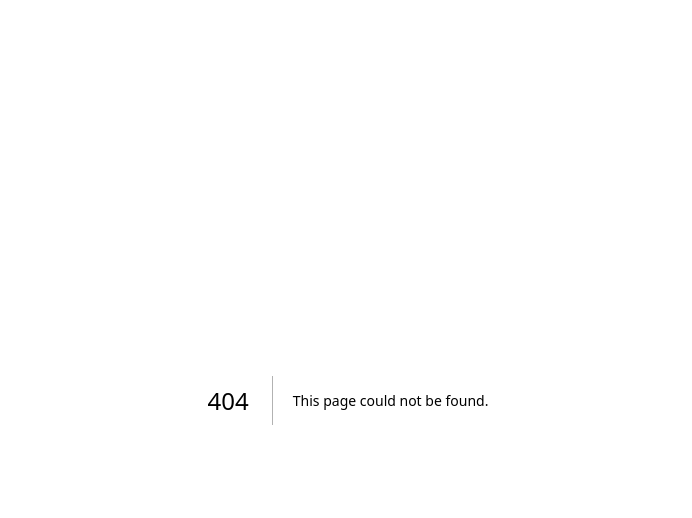
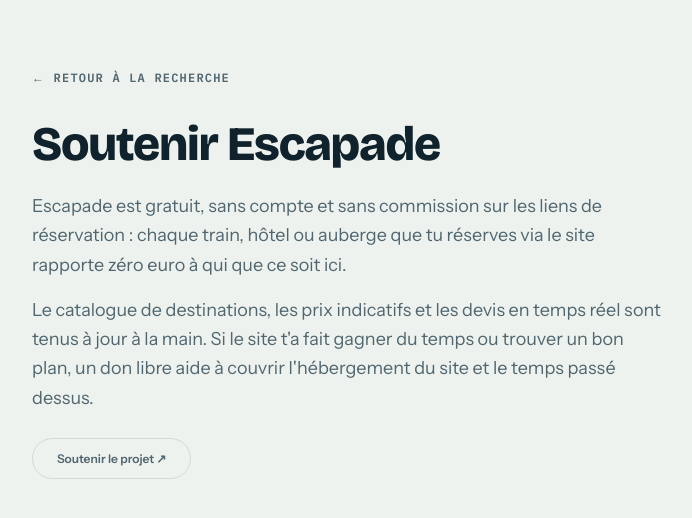
Before and after one commit to Adam-Blf/escapade, a Next.js app: page /soutenir in a window 1280 px wide. Before the commit this address had no page. Shown: the top 518 px of the page, without its empty margins (292-984 px from the left). Built offline with nearby package versions, Linux system fonts and the light colour scheme; no server answers.

Commit message:
feat: add Stripe payment link donation option

```diff
--- a/app/page.tsx
+++ b/app/page.tsx
@@ -1,13 +1,15 @@
 import { Planner } from "@/components/Planner";
+import { DonateButton } from "@/components/DonateButton";
 
 export default function Home() {
   return (
     <div className="flex min-h-screen flex-col">
-      <header className="mx-auto flex w-full max-w-6xl items-center justify-between px-5 pt-6">
+      <header className="mx-auto flex w-full max-w-6xl items-center justify-between gap-4 px-5 pt-6">
         <p className="font-mono text-sm font-semibold tracking-[0.4em]">ESCAPADE</p>
-        <p className="hidden font-mono text-xs text-inksoft sm:block">
+        <p className="hidden flex-1 font-mono text-xs text-inksoft sm:block">
           planificateur de vacances, budget honnête
         </p>
+        <DonateButton />
       </header>
 
       <main className="flex-1">
--- /dev/null
+++ b/app/soutenir/page.tsx
@@ -0,0 +1,53 @@
+import type { Metadata } from "next";
+import Link from "next/link";
+import { DonateButton } from "@/components/DonateButton";
+
+export const metadata: Metadata = {
+  title: "Soutenir Escapade",
+  description: "Escapade est gratuit et sans commission. Un don, si tu veux, aide à garder le projet en vie.",
+};
+
+export default function SoutenirPage() {
+  const url = process.env.NEXT_PUBLIC_STRIPE_DONATION_URL;
+
+  return (
+    <main className="mx-auto flex min-h-screen w-full max-w-2xl flex-col px-5 py-16">
+      <nav>
+        <Link
+          href="/"
+          className="font-mono text-xs font-semibold uppercase tracking-widest text-inksoft transition-colors hover:text-ink"
+        >
+          ← Retour à la recherche
+        </Link>
+      </nav>
+
+      <h1 className="mt-8 font-display text-4xl font-extrabold tracking-tight sm:text-5xl">
+        Soutenir Escapade
+      </h1>
+
+      <div className="mt-6 space-y-4 text-lg leading-relaxed text-inksoft">
+        <p>
+          Escapade est gratuit, sans compte et sans commission sur les liens de
+          réservation : chaque train, hôtel ou auberge que tu réserves via le
+          site rapporte zéro euro à qui que ce soit ici.
+        </p>
+        <p>
+          Le catalogue de destinations, les prix indicatifs et les devis en
+          temps réel sont tenus à jour à la main. Si le site t&apos;a fait
+          gagner du temps ou trouver un bon plan, un don libre aide à couvrir
+          l&apos;hébergement du site et le temps passé dessus.
+        </p>
+      </div>
+
+      <div className="mt-8">
+        {url ? (
+          <DonateButton className="px-6 py-3 text-sm" />
+        ) : (
+          <p className="rounded-2xl border border-line bg-card px-4 py-3 text-sm text-inksoft">
+            Le don en ligne n&apos;est pas encore configuré, repasse bientôt.
+          </p>
+        )}
+      </div>
+    </main>
+  );
+}
--- /dev/null
+++ b/components/DonateButton.tsx
@@ -0,0 +1,20 @@
+/**
+ * Lien vers le Payment Link Stripe créé manuellement dans le dashboard
+ * (aucun backend, aucun webhook). Masqué tant que l'URL n'est pas configurée
+ * en prod : jamais de lien mort.
+ */
+export function DonateButton({ className = "" }: { className?: string }) {
+  const url = process.env.NEXT_PUBLIC_STRIPE_DONATION_URL;
+  if (!url) return null;
+
+  return (
+    <a
+      href={url}
+      target="_blank"
+      rel="noopener noreferrer"
+      className={`rounded-full border border-line px-4 py-1.5 text-xs font-semibold text-inksoft transition-colors hover:border-corail hover:text-corail ${className}`}
+    >
+      Soutenir le projet ↗
+    </a>
+  );
+}
```
